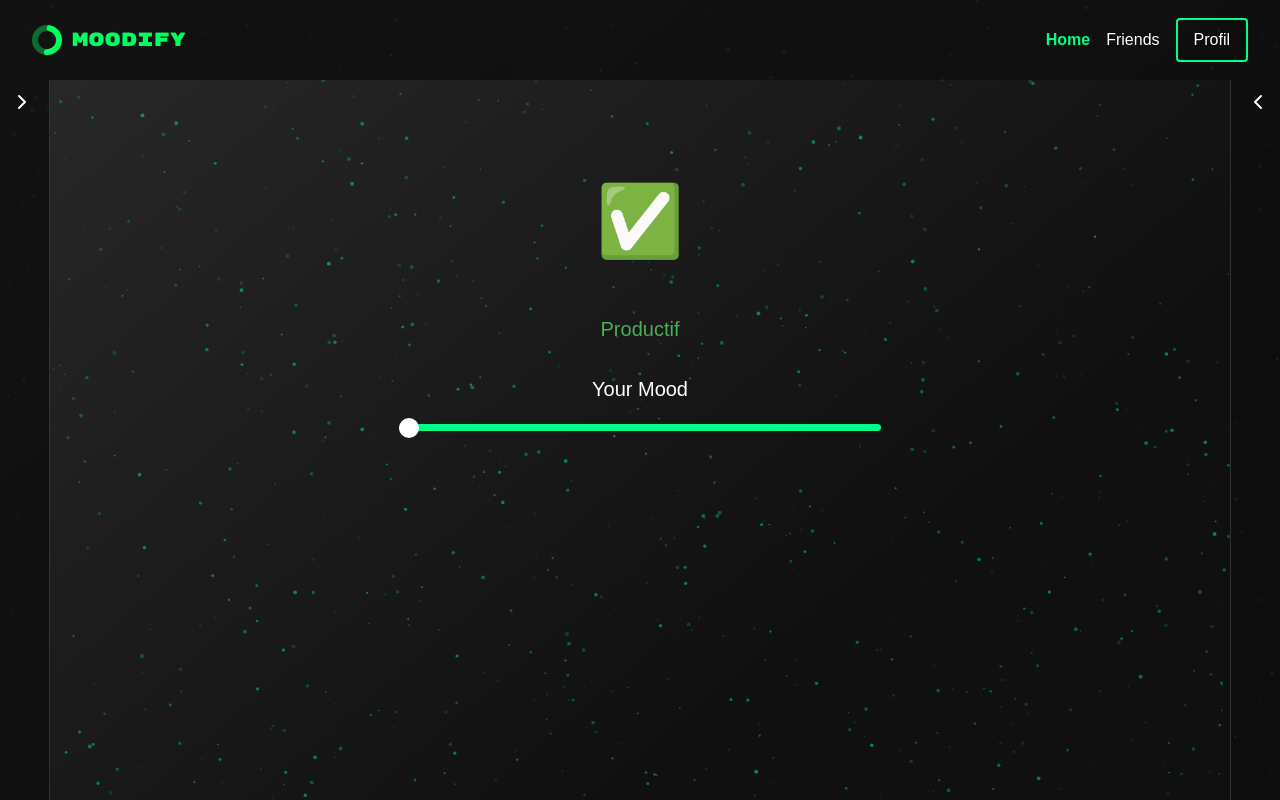
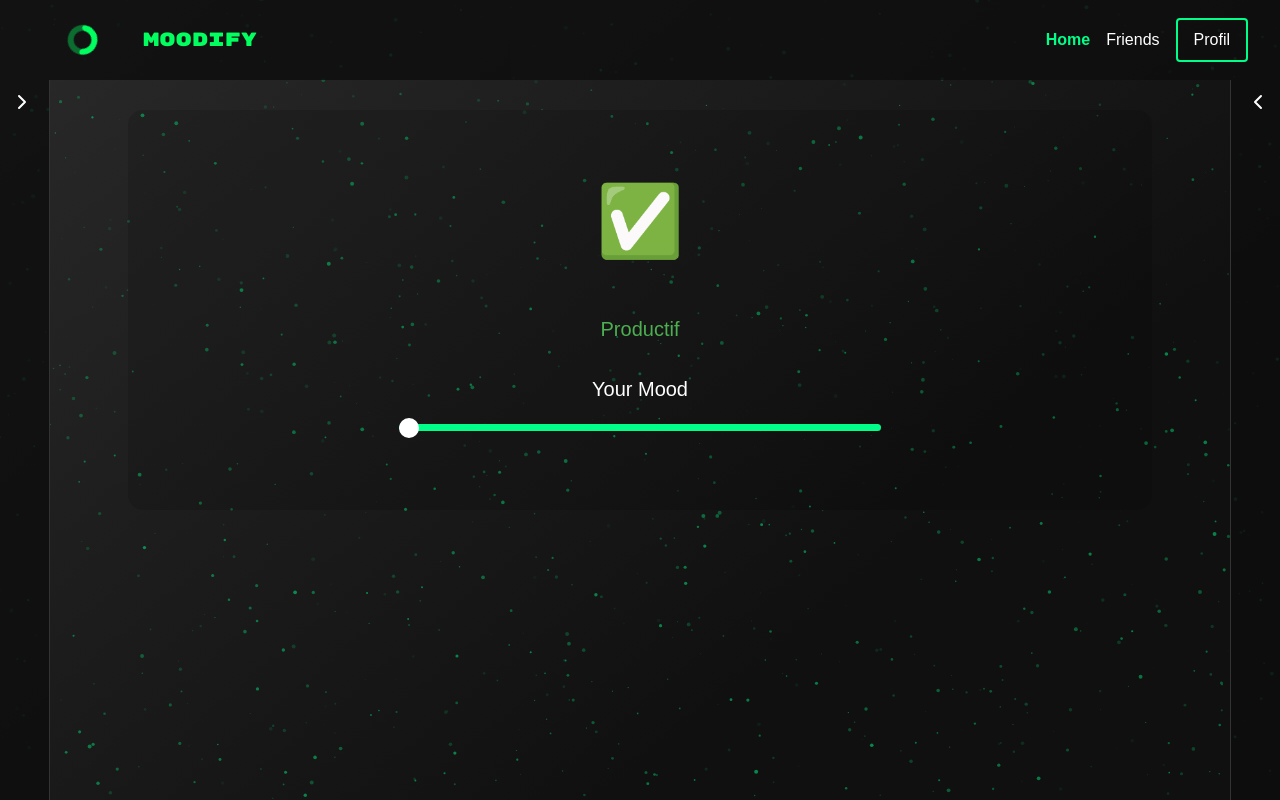
Before and after one commit to hediboissard/Moodify, a Vue app in the folder FrontMoodify/: page /home in a window 1280 px wide. Built offline with nearby package versions, Linux system fonts and the light colour scheme; sample sign-in values are in the browser's storage.

Commit message:
css operationnel

```diff
--- a/FrontMoodify/src/components/Navbar.vue
+++ b/FrontMoodify/src/components/Navbar.vue
@@ -1,7 +1,13 @@
 <template>
     <nav class="navbar">
       <router-link to="/home" class="logo">
-        <img src="@/assets/logo.png" alt="Logo" class="logo-img" />
+        <svg alt="Logo" class="logo-img" width="101" height="101" viewBox="0 0 101 101" fill="none" xmlns="http://www.w3.org/2000/svg">
+          <g id="LOGO">
+          <path id="Ellipse 1" d="M22.597 22.5969C18.6918 18.6916 12.2582 18.6514 9.20664 23.2546C7.09989 26.4327 5.35752 29.8504 4.02019 33.4445C1.51609 40.1742 0.490881 47.3644 1.0143 54.5259C1.53773 61.6873 3.5975 68.652 7.05351 74.9462C10.5095 81.2403 15.2807 86.7163 21.0424 91.0014C26.8041 95.2866 33.4212 98.2806 40.4436 99.7795C47.4659 101.279 54.7288 101.247 61.738 99.6882C68.7472 98.1291 75.3384 95.0785 81.0632 90.7441C84.1205 88.4292 86.8924 85.7772 89.3299 82.8452C92.8606 78.5983 90.971 72.4483 86.1073 69.8317C81.2436 67.2152 75.2601 69.2163 71.1962 72.9561C70.4922 73.604 69.7562 74.2191 68.9904 74.7989C65.5556 77.3996 61.6009 79.2299 57.3953 80.1654C53.1898 81.1009 48.8321 81.1196 44.6187 80.2202C40.4052 79.3208 36.435 77.5244 32.9779 74.9533C29.5209 72.3822 26.6582 69.0966 24.5846 65.3202C22.511 61.5437 21.2751 57.3648 20.9611 53.068C20.647 48.7711 21.2622 44.457 22.7646 40.4191C23.0996 39.5189 23.4769 38.6371 23.8948 37.7765C26.3073 32.8084 26.5023 26.5021 22.597 22.5969Z" fill="#00FF5F"/>
+          <path id="Ellipse 2" d="M79.1656 79.1654C83.0708 83.0706 89.5044 83.1109 92.5559 78.5076C94.6627 75.3296 96.4051 71.9119 97.7424 68.3178C100.246 61.588 101.272 54.3979 100.748 47.2364C100.225 40.075 98.1651 33.1103 94.7091 26.8161C91.2531 20.5219 86.4819 15.046 80.7202 10.7608C74.9585 6.47562 68.3414 3.4817 61.319 1.98272C54.2967 0.483753 47.0338 0.514896 40.0246 2.07404C33.0154 3.63318 26.4242 6.68374 20.6994 11.0182C17.6421 13.333 14.8702 15.985 12.4326 18.9171C8.90198 23.164 10.7915 29.314 15.6552 31.9305C20.5189 34.547 26.5025 32.546 30.5664 28.8061C31.2704 28.1583 32.0064 27.5432 32.7722 26.9634C36.207 24.3627 40.1617 22.5324 44.3673 21.5969C48.5728 20.6614 52.9305 20.6427 57.1439 21.5421C61.3573 22.4415 65.3276 24.2378 68.7846 26.8089C72.2417 29.3801 75.1044 32.6656 77.178 36.4421C79.2516 40.2186 80.4874 44.3974 80.8015 48.6943C81.1155 52.9912 80.5004 57.3053 78.9979 61.3431C78.663 62.2434 78.2856 63.1252 77.8677 63.9858C75.4552 68.9539 75.2603 75.2602 79.1656 79.1654Z" fill="#00FF5F" fill-opacity="0.38"/>
+          </g>
+        </svg>
+
         <span id="moodify">Moodify</span>
       </router-link>
 
--- a/FrontMoodify/src/style.css
+++ b/FrontMoodify/src/style.css
@@ -16,3 +16,7 @@ body {
   font-weight: 400;
   font-style: normal;
 }
+
+svg {
+  transition: color 0.4s ease;
+}
--- a/FrontMoodify/src/views/HomePage.vue
+++ b/FrontMoodify/src/views/HomePage.vue
@@ -1,7 +1,7 @@
 <template>
   <div class="home">
 
-    <Navbar />
+    <Navbar :color="currentMood.color" />
 
     <!-- Particles background -->
     <div id="particles-js"></div>
@@ -247,12 +247,43 @@ onMounted(() => {
 watch(
   () => currentMood.value.color,
   (newColor) => {
-    if (window.pJSDom && window.pJSDom[0]) {
+    // 🔄 Particules
+    const pjs = window.pJSDom?.[0]?.pJS
+    if (pjs) {
       window.pJSDom[0].pJS.particles.color.value = newColor
       window.pJSDom[0].pJS.fn.particlesRefresh()
+
     }
+
+    // 🧠 Logo "Moodify"
+    const moodifyText = document.getElementById('moodify')
+    if (moodifyText) {
+      moodifyText.style.color = newColor
+    }
+    const logo = document.getElementById('Ellipse 1')
+    const logo2 = document.getElementById('Ellipse 2')
+    if (logo && logo2) {
+      logo.style.fill = newColor
+      logo2.style.fill = newColor
+    }
+
+    // ✅ .link-button border color
+    const linkButtons = document.querySelectorAll('.links button')
+    linkButtons.forEach(btn => {
+      btn.style.borderColor = newColor
+      btn.style.color = newColor
+    })
+
+    // ✅ .links a.active color or border (adjust as needed)
+    const activeLinks = document.querySelectorAll('.links a.active')
+    activeLinks.forEach(link => {
+      link.style.color = newColor
+      link.style.borderBottom = `2px solid ${newColor}`
+    })
   }
 )
+
+
 </script>
 
 <style scoped>
@@ -300,6 +331,7 @@ watch(
 }
 
 .sbar {
+  background: #0000001f;
   width: 80%;
   margin: 30px 10px;
   height: 50vh;
```
Also changed, not shown: FrontMoodify/public/LOGO.svg (added), FrontMoodify/src/assets/LOGO.svg (added).
